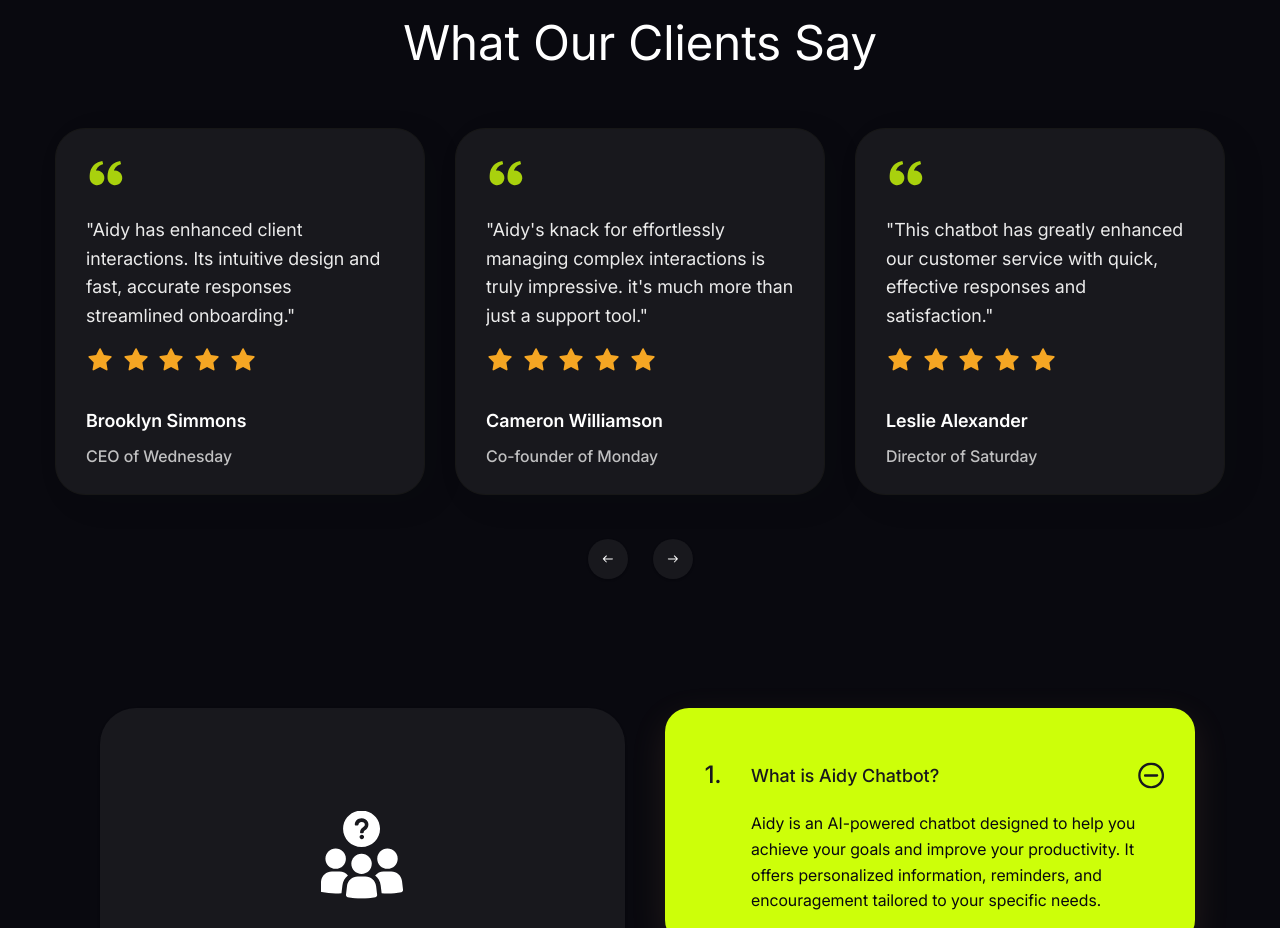
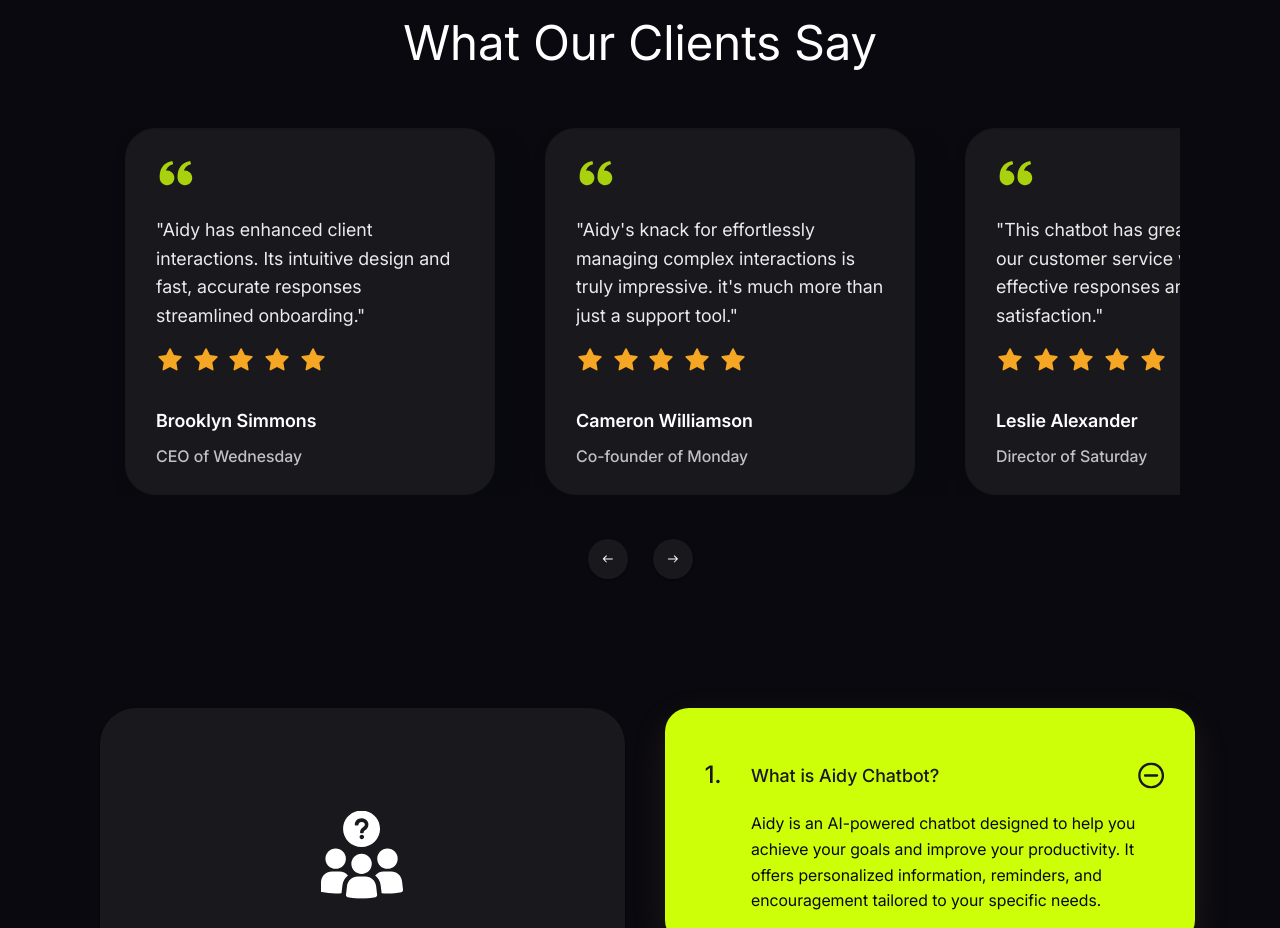
Before and after one commit to RanaMubashirTariq/Ai-Chatbot-page, a Next.js app: page / in a window 1280 px wide. Shown: the part 4020-4948 px from the top of the page. Built offline with nearby package versions, Linux system fonts and the light colour scheme.

Commit message:
another commit

```diff
--- a/app/screens/HeroSection/HeroSection.tsx
+++ b/app/screens/HeroSection/HeroSection.tsx
@@ -211,8 +211,8 @@ const [openDropdown, setOpenDropdown] = useState<string | null>(null);
       ))}
 
               </nav>
-              <Button className=" px-6 py-[15px] bg-[#cdff08] rounded-[58px] text-neutral-05 font-big-buttton-2 w-40">
-                Get Starte
+              <Button className=" px-6 py-[15px] bg-[#cdff08] rounded-[58px] text-[#000000] font-big-buttton-2 w-40">
+                Get Started
                 <img src='/arrow.svg' className="ml-2 w-4 h-4" />
               </Button>
             </div>
--- a/app/screens/TestimonialsSection/TestimonialsSection.tsx
+++ b/app/screens/TestimonialsSection/TestimonialsSection.tsx
@@ -1,5 +1,5 @@
 'use client'
-import React, { useState } from "react";
+import React, { useRef } from "react";
 import { Badge } from "../../components/ui/badge";
 import { Button } from "../../components/ui/button";
 import { Card, CardContent, CardFooter } from "../../components/ui/card";
@@ -25,7 +25,7 @@ export default function TestimonialsSection() {
         '"This chatbot has greatly enhanced our customer service with quick, effective responses and satisfaction."',
       name: "Leslie Alexander",
       position: "Director of Saturday",
-      stars: 4.5,
+      stars: 5,
     },
     {
       quote:
@@ -39,33 +39,33 @@ export default function TestimonialsSection() {
         '"Super intuitive, easy to use, and our clients love it."',
       name: "Eleanor Pena",
       position: "Lead of Thursday",
-      stars: 4,
+      stars: 5,
     },
   ];
 
-  // Show 3 cards at a time
-  const visibleCards = 3;
-  const [startIndex, setStartIndex] = useState(0);
+  // Horizontal scroll ref
+  const scrollRef = useRef<HTMLDivElement>(null);
+
+  const getScrollStep = (): number => {
+    const container = scrollRef.current;
+    if (!container) return 420;
+    const firstCard = container.querySelector<HTMLElement>('[data-testimonial-card="true"]');
+    if (!firstCard) return 420;
+    const styles = window.getComputedStyle(firstCard);
+    const marginLeft = parseFloat(styles.marginLeft) || 0;
+    const marginRight = parseFloat(styles.marginRight) || 0;
+    const width = firstCard.offsetWidth; // includes padding and border
+    return width + marginLeft + marginRight;
+  };
 
   const handleNext = () => {
-    setStartIndex((prev) =>
-      prev + 1 >= testimonials.length ? 0 : prev + 1
-    );
+    const step = getScrollStep();
+    scrollRef.current?.scrollBy({ left: step, behavior: "smooth" });
   };
 
   const handlePrev = () => {
-    setStartIndex((prev) =>
-      prev - 1 < 0 ? testimonials.length - 1 : prev - 1
-    );
-  };
-
-  // Slice the array for 3 visible cards (with wrapping)
-  const getVisibleTestimonials = () => {
-    const result = [];
-    for (let i = 0; i < visibleCards; i++) {
-      result.push(testimonials[(startIndex + i) % testimonials.length]);
-    }
-    return result;
+    const step = getScrollStep();
+    scrollRef.current?.scrollBy({ left: -step, behavior: "smooth" });
   };
 
   return (
@@ -82,15 +82,17 @@ export default function TestimonialsSection() {
         </div>
       </div>
 
-      <div className="flex flex-col items-center gap-11 w-[1171px]">
+      <div className="flex flex-col items-center gap-11 w-full max-w-[1171px]">
         {/* Cards Container */}
         <div
-          className={`flex md:flex-row items-start justify-center gap-[30px] w-full max-[680px]:gap-4 transition-transform duration-500 ease-in-out`}
+          ref={scrollRef}
+          className={`flex items-stretch gap-0 w-full overflow-x-auto scroll-smooth snap-x snap-mandatory px-0 [-ms-overflow-style:none] [scrollbar-width:none] [&::-webkit-scrollbar]:hidden  `}
         >
-          {getVisibleTestimonials().map((testimonial, index) => (
+          {testimonials.map((testimonial, index) => (
             <Card
               key={index}
-              className="max-[400px]:w-[300px] w-[370px] flex flex-col items-start gap-8 px-[30px] py-[25px] bg-[#18181d] rounded-[30px] shadow-[12px_8px_36px_#0a1d0f0f]  max-[680px]:gap-4 max-[1100px]:px-[15px] max-[1100px]:py-[15px]"
+              data-testimonial-card="true"
+              className="max-[400px]:w-[300px] max-[350px]:w-[260px] w-[370px] min-w-[300px] max-[400px]:min-w-[300px] max-[350px]:min-w-[260px] max-[1100px]:min-w-[320px] max-[767px]:w-[calc(100%-50px)] max-[767px]:min-w-[calc(100%-50px)] mx-[25px] flex-shrink-0 snap-center flex flex-col items-start gap-8 px-[30px] py-[25px] bg-[#18181d] rounded-[30px] shadow-[12px_8px_36px_#0a1d0f0f]  max-[680px]:gap-4 max-[1100px]:px-[15px] max-[1100px]:py-[15px]"
             >
               <CardContent className="flex flex-col items-start gap-[22px] p-0 w-full max-[680px]:gap-4">
                 <img
```
